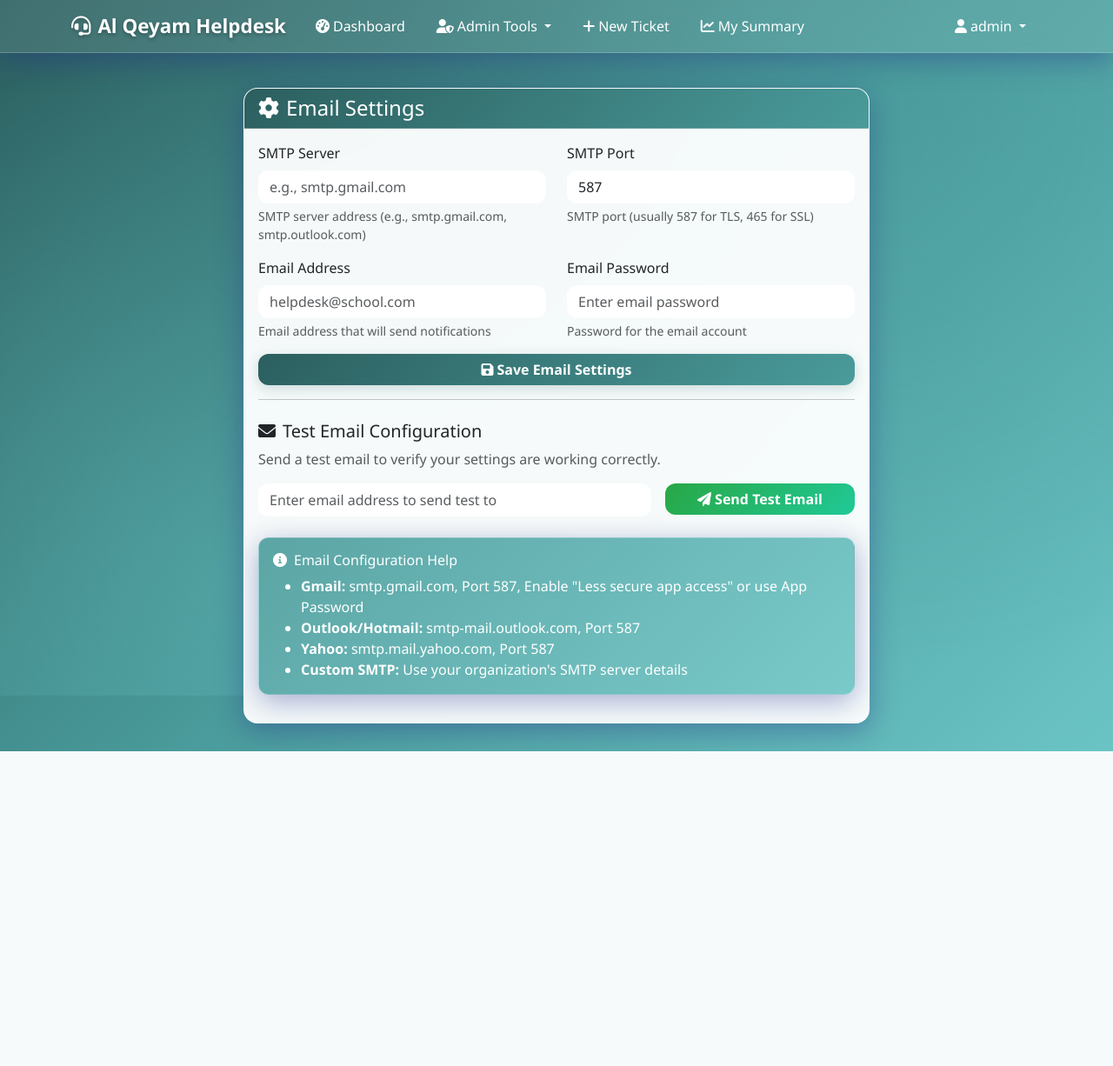
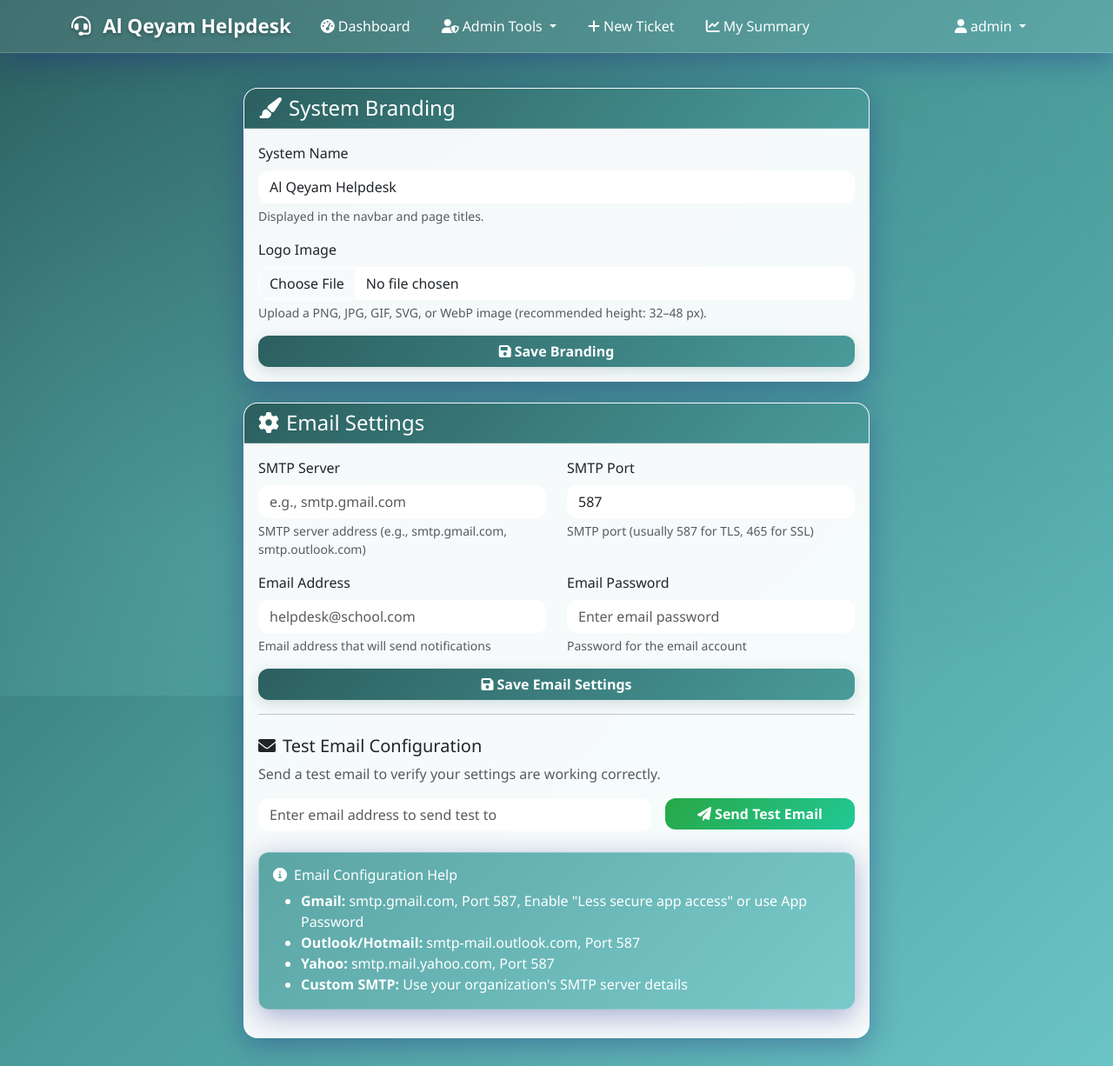
Before and after one commit to culytechyae/helpdesk.cs, a Flask app: page /admin/settings in a window 1280 px wide. Shown: the whole page at 87% size. Before the commit the page ends 864 px from the top, so only its background shows below. Run offline with Flask 3, Linux system fonts and the light colour scheme; a user stored in the database is signed in; some libraries are stand-ins or nearby versions.

Commit message:
Implement system branding settings with logo upload functionality and update admin settings UI

```diff
--- a/app.py
+++ b/app.py
@@ -65,6 +65,9 @@ except (PermissionError, OSError) as e:
 
 app = Flask(__name__)
 
+LOGO_UPLOAD_FOLDER = os.path.join(os.path.dirname(__file__), 'static', 'uploads')
+ALLOWED_LOGO_EXTENSIONS = {'png', 'jpg', 'jpeg', 'gif', 'svg', 'webp'}
+
 # Add tojson filter for templates
 @app.template_filter('tojson')
 def tojson_filter(obj):
@@ -430,9 +433,30 @@ class EmailTemplate(db.Model):
     created_at = db.Column(db.DateTime, default=utc_now)
     updated_at = db.Column(db.DateTime, default=utc_now, onupdate=utc_now)
 
+class SystemSettings(db.Model):
+    __tablename__ = 'system_settings'
+
+    id = db.Column(db.Integer, primary_key=True)
+    system_name = db.Column(db.String(100), nullable=False, default='Al Qeyam Helpdesk')
+    logo_filename = db.Column(db.String(200), nullable=True)
+    updated_at = db.Column(db.DateTime, default=utc_now, onupdate=utc_now)
+
 @login_manager.user_loader
 def load_user(user_id):
     return User.query.get(int(user_id))
+
+@app.context_processor
+def inject_system_settings():
+    try:
+        settings = SystemSettings.query.first()
+        if not settings:
+            settings = SystemSettings(system_name='Al Qeyam Helpdesk')
+        return {'system_settings': settings}
+    except Exception:
+        class _Default:
+            system_name = 'Al Qeyam Helpdesk'
+            logo_filename = None
+        return {'system_settings': _Default()}
 
 def send_email_notification(to_email, subject, body):
     """Send email notification using configured SMTP settings"""
@@ -2798,7 +2822,53 @@ def admin_search_users():
 @app.route('/admin/settings')
 @require_module_access('settings')
 def admin_settings():
-    return render_template('admin_settings.html')
+    system_settings = SystemSettings.query.first()
+    return render_template('admin_settings.html', system_settings_row=system_settings)
+
+@app.route('/admin/update_system_settings', methods=['POST'])
+@require_module_access('settings')
+def update_system_settings():
+    try:
+        system_name = request.form.get('system_name', '').strip()
+        if not system_name:
+            flash('System name cannot be empty.', 'error')
+            return redirect(url_for('admin_settings'))
+
+        settings = SystemSettings.query.first()
+        if not settings:
+            settings = SystemSettings()
+            db.session.add(settings)
+
+        settings.system_name = system_name
+
+        # Handle logo upload
+        logo_file = request.files.get('logo_file')
+        if logo_file and logo_file.filename:
+            ext = logo_file.filename.rsplit('.', 1)[-1].lower()
+            if ext not in ALLOWED_LOGO_EXTENSIONS:
+                flash('Invalid file type. Allowed: png, jpg, jpeg, gif, svg, webp.', 'error')
+                return redirect(url_for('admin_settings'))
+            os.makedirs(LOGO_UPLOAD_FOLDER, exist_ok=True)
+            filename = secure_filename(f'logo.{ext}')
+            logo_file.save(os.path.join(LOGO_UPLOAD_FOLDER, filename))
+            settings.logo_filename = filename
+
+        # Handle logo removal
+        if request.form.get('remove_logo') == '1' and settings.logo_filename:
+            logo_path = os.path.join(LOGO_UPLOAD_FOLDER, settings.logo_filename)
+            if os.path.exists(logo_path):
+                os.remove(logo_path)
+            settings.logo_filename = None
+
+        settings.updated_at = utc_now()
+        db.session.commit()
+        flash('System settings updated successfully.', 'success')
+    except Exception as e:
+        db.session.rollback()
+        logger.error(f'Error updating system settings: {str(e)}')
+        flash('Failed to update system settings.', 'error')
+
+    return redirect(url_for('admin_settings'))
 
 @app.route('/admin/module_permissions')
 @login_required
@@ -3337,6 +3407,14 @@ if __name__ == '__main__':
     with app.app_context():
         # Create database tables
         db.create_all()
+
+        # Ensure logo upload directory exists
+        os.makedirs(LOGO_UPLOAD_FOLDER, exist_ok=True)
+
+        # Create default system settings if absent
+        if not SystemSettings.query.first():
+            db.session.add(SystemSettings(system_name='Al Qeyam Helpdesk'))
+            db.session.commit()
 
         # Create super admin user if it doesn't exist
         super_admin = User.query.filter_by(username='admin').first()
--- a/templates/admin_settings.html
+++ b/templates/admin_settings.html
@@ -1,9 +1,59 @@
 {% extends "base.html" %}
 
-{% block title %}Email Settings - School Helpdesk{% endblock %}
+{% block title %}Settings - {{ system_settings.system_name }}{% endblock %}
 
 {% block content %}
 <div class="container">
+
+    <!-- System Branding -->
+    <div class="row mb-4">
+        <div class="col-md-8 mx-auto">
+            <div class="card">
+                <div class="card-header">
+                    <h4 class="mb-0">
+                        <i class="fas fa-paint-brush me-2"></i>System Branding
+                    </h4>
+                </div>
+                <div class="card-body">
+                    <form method="POST" action="{{ url_for('update_system_settings') }}" enctype="multipart/form-data">
+
+                        <div class="mb-3">
+                            <label for="system_name" class="form-label">System Name</label>
+                            <input type="text" class="form-control" id="system_name" name="system_name"
+                                   value="{{ system_settings_row.system_name if system_settings_row else system_settings.system_name }}"
+                                   placeholder="e.g. Al Qeyam Helpdesk" required>
+                            <div class="form-text">Displayed in the navbar and page titles.</div>
+                        </div>
+
+                        <div class="mb-3">
+                            <label for="logo_file" class="form-label">Logo Image</label>
+                            {% if system_settings.logo_filename %}
+                            <div class="mb-2 d-flex align-items-center gap-3">
+                                <img src="{{ url_for('static', filename='uploads/' + system_settings.logo_filename) }}"
+                                     alt="Current Logo" style="height:48px;max-width:160px;object-fit:contain;border:1px solid #dee2e6;border-radius:4px;padding:4px;">
+                                <div class="form-check mb-0">
+                                    <input class="form-check-input" type="checkbox" name="remove_logo" value="1" id="removeLogo">
+                                    <label class="form-check-label text-danger" for="removeLogo">Remove current logo</label>
+                                </div>
+                            </div>
+                            {% endif %}
+                            <input type="file" class="form-control" id="logo_file" name="logo_file"
+                                   accept=".png,.jpg,.jpeg,.gif,.svg,.webp">
+                            <div class="form-text">Upload a PNG, JPG, GIF, SVG, or WebP image (recommended height: 32–48 px).</div>
+                        </div>
+
+                        <div class="d-grid">
+                            <button type="submit" class="btn btn-primary">
+                                <i class="fas fa-save me-1"></i>Save Branding
+                            </button>
+                        </div>
+                    </form>
+                </div>
+            </div>
+        </div>
+    </div>
+
+    <!-- Email Settings (existing) -->
     <div class="row">
         <div class="col-md-8 mx-auto">
             <div class="card">
--- a/templates/base.html
+++ b/templates/base.html
@@ -869,7 +869,11 @@
     <nav class="navbar navbar-expand-lg navbar-dark">
         <div class="container">
             <a class="navbar-brand" href="{{ url_for('index') }}">
-                                        <i class="fas fa-headset me-2"></i>Al Qeyam Helpdesk
+                {% if system_settings.logo_filename %}
+                    <img src="{{ url_for('static', filename='uploads/' + system_settings.logo_filename) }}" alt="Logo" style="height:32px;width:auto;margin-right:8px;vertical-align:middle;object-fit:contain;">
+                {% else %}
+                    <i class="fas fa-headset me-2"></i>
+                {% endif %}{{ system_settings.system_name }}
             </a>
             <button class="navbar-toggler" type="button" data-bs-toggle="collapse" data-bs-target="#navbarNav">
                 <span class="navbar-toggler-icon"></span>
```
Also changed, not shown: instance/helpdesk.db.
